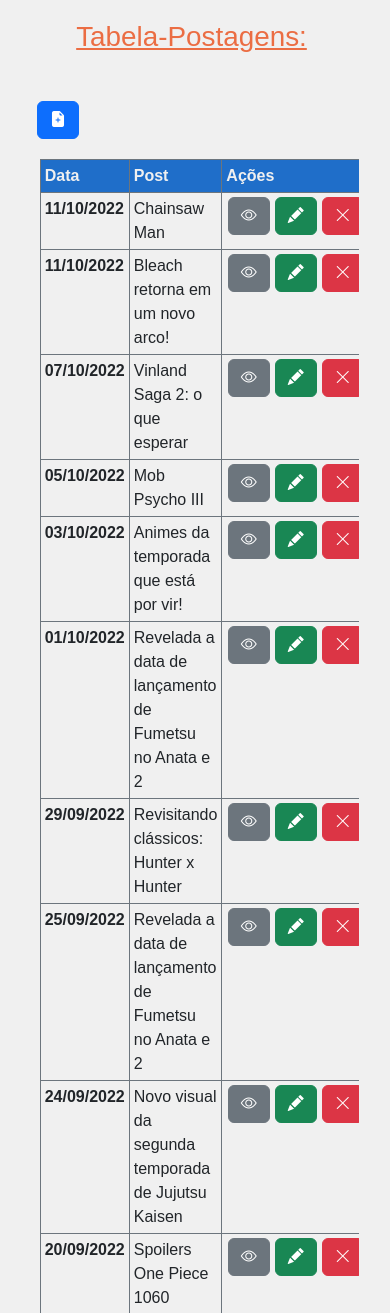
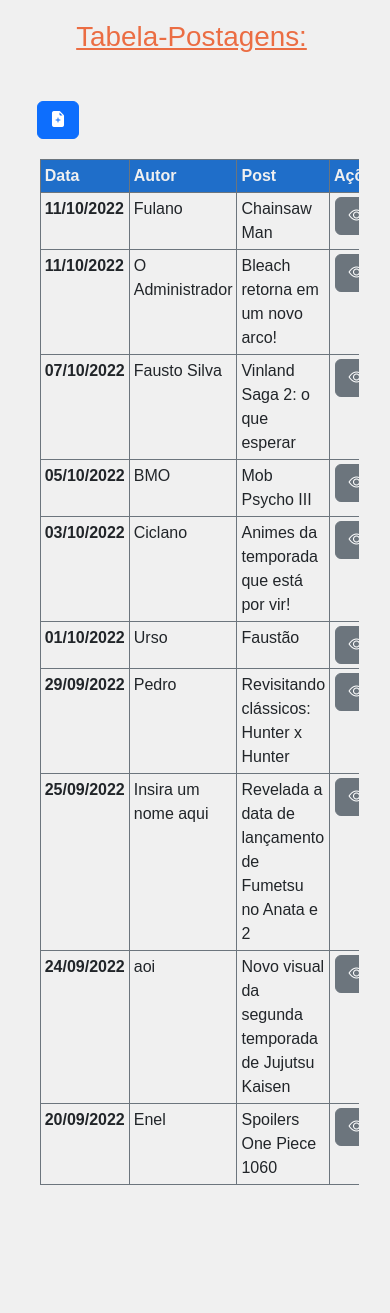
Before and after one commit to Kaymartins/Trainee-2022.2, a PHP site: page /app/views/admin/lista_de_postagens.html in a window 390 px wide. Shown: the top 1313 px of the page. After the commit the page ends 1185 px from the top, so only its background shows below. Run offline with PHP 8.4, Linux system fonts and the light colour scheme; some libraries are stand-ins or nearby versions.

Commit message:
Adicionei uma fila de autores na tabela de posts, e ajustando a responsividade da lista e dos forms

```diff
--- a/JornalDeKonoha/app/views/admin/lista_de_postagens.html
+++ b/JornalDeKonoha/app/views/admin/lista_de_postagens.html
@@ -25,6 +25,7 @@
                 <thead>
                     <tr class="barra-guia">
                         <th scope="col" class="col-data">Data</th>
+                        <th scope="col" class="col-autor">Autor</th>
                         <th scope="col" class="col-post">Post</th>
                         <th scope="col">Ações</th>
                     </tr>
@@ -32,6 +33,7 @@
                 <tbody>
                     <tr>
                         <th scope="row" class="col-data">11/10/2022</th>
+                        <td class="col-autor">Fulano</td>
                         <td class="col-post">Chainsaw Man</td>
                         <td>
                             <div class="botao">
@@ -46,6 +48,7 @@
                     </tr>
                     <tr>
                         <th scope="row" class="col-data">11/10/2022</th>
+                        <td class="col-autor">O Administrador</td>
                         <td class="col-post">Bleach retorna em um novo arco!</td>
                         <td>
                             <div class="botao">
@@ -60,6 +63,7 @@
                     </tr>
                     <tr>
                         <th scope="row" class="col-data">07/10/2022</th>
+                        <td class="col-autor">Fausto Silva</td>
                         <td class="col-post">Vinland Saga 2: o que esperar</td>
                         <td>
                             <div class="botao">
@@ -74,6 +78,7 @@
                     </tr>
                     <tr>
                         <th scope="row" class="col-data">05/10/2022</th>
+                        <td class="col-autor">BMO</td>
                         <td class="col-post">Mob Psycho III</td>
                         <td>
                             <div class="botao">
@@ -88,6 +93,7 @@
                     </tr>
                     <tr>
                         <th scope="row" class="col-data">03/10/2022</th>
+                        <td class="col-autor">Ciclano</td>
                         <td class="col-post">Animes da temporada que está por vir!</td>
                         <td>
                             <div class="botao">
@@ -102,7 +108,8 @@
                     </tr>
                     <tr>
                         <th scope="row" class="col-data">01/10/2022</th>
-                        <td class="col-post">Revelada a data de lançamento de Fumetsu no Anata e 2</td>
+                        <td class="col-autor">Urso</td>
+                        <td class="col-post">Faustão</td>
                         <td>
                             <div class="botao">
                                 <button type="button" class="btn btn-secondary" title="Visualizar"><i
@@ -116,6 +123,7 @@
                     </tr>
                     <tr>
                         <th scope="row" class="col-data">29/09/2022</th>
+                        <td class="col-autor">Pedro</td>
                         <td class="col-post">Revisitando clássicos: Hunter x Hunter</td>
                         <td>
                             <div class="botao">
@@ -130,6 +138,7 @@
                     </tr>
                     <tr>
                         <th scope="row" class="col-data">25/09/2022</th>
+                        <td class="col-autor">Insira um nome aqui</td>
                         <td class="col-post">Revelada a data de lançamento de Fumetsu no Anata e 2</td>
                         <td>
                             <div class="botao">
@@ -144,6 +153,7 @@
                     </tr>
                     <tr>
                         <th scope="row" class="col-data">24/09/2022</th>
+                        <td class="col-autor">aoi</td>
                         <td class="col-post">Novo visual da segunda temporada de Jujutsu Kaisen</td>
                         <td>
                             <div class="botao">
@@ -158,6 +168,7 @@
                     </tr>
                     <tr>
                         <th scope="row" class="col-data">20/09/2022</th>
+                        <td class="col-autor">Enel</td>
                         <td class="col-post"> Spoilers One Piece 1060</td>
                         <td>
                             <div class="botao">
--- a/JornalDeKonoha/public/css/lista_de_postagens.css
+++ b/JornalDeKonoha/public/css/lista_de_postagens.css
@@ -38,13 +38,17 @@
 }
 
 .col-post {
-    width: 70%;
+    width: 52%;
+}
+
+.col-autor{
+    width: 18%
 }
 
 .botao {
     display: flex;
     gap: 5px;
-    margin-left: 20%;
+    margin-left: 18%;
 }
 
 @media (max-width: 1024px) {
```
Also changed, not shown: JornalDeKonoha/public/css/adicionar_post.css (+15 -0 lines), JornalDeKonoha/public/css/editar_post.css (+23 -0 lines), JornalDeKonoha/public/css/excluir_post.css (+15 -0 lines), JornalDeKonoha/public/css/visualizar_post.css (+23 -0 lines).
